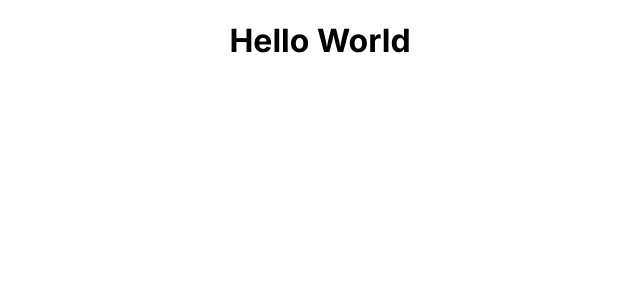
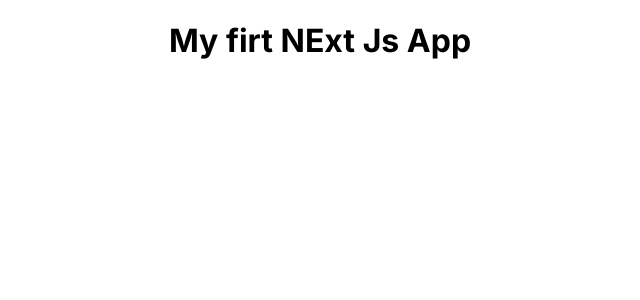
Before and after one commit to umairrazanizami/nextjs_practice, a Next.js app: page / in a window 1280 px wide. Shown: the top 300 px of the page, without its empty margins (320-960 px from the left). Built offline with nearby package versions, Linux system fonts and the light colour scheme.

Commit message:
Home Page Updated

```diff
--- a/src/app/page.tsx
+++ b/src/app/page.tsx
@@ -2,6 +2,6 @@
 
 export default function Home() {
   return (
-    <h1>Hello World</h1>
+    <h1>My firt NExt Js App</h1>
   )
 }
```
